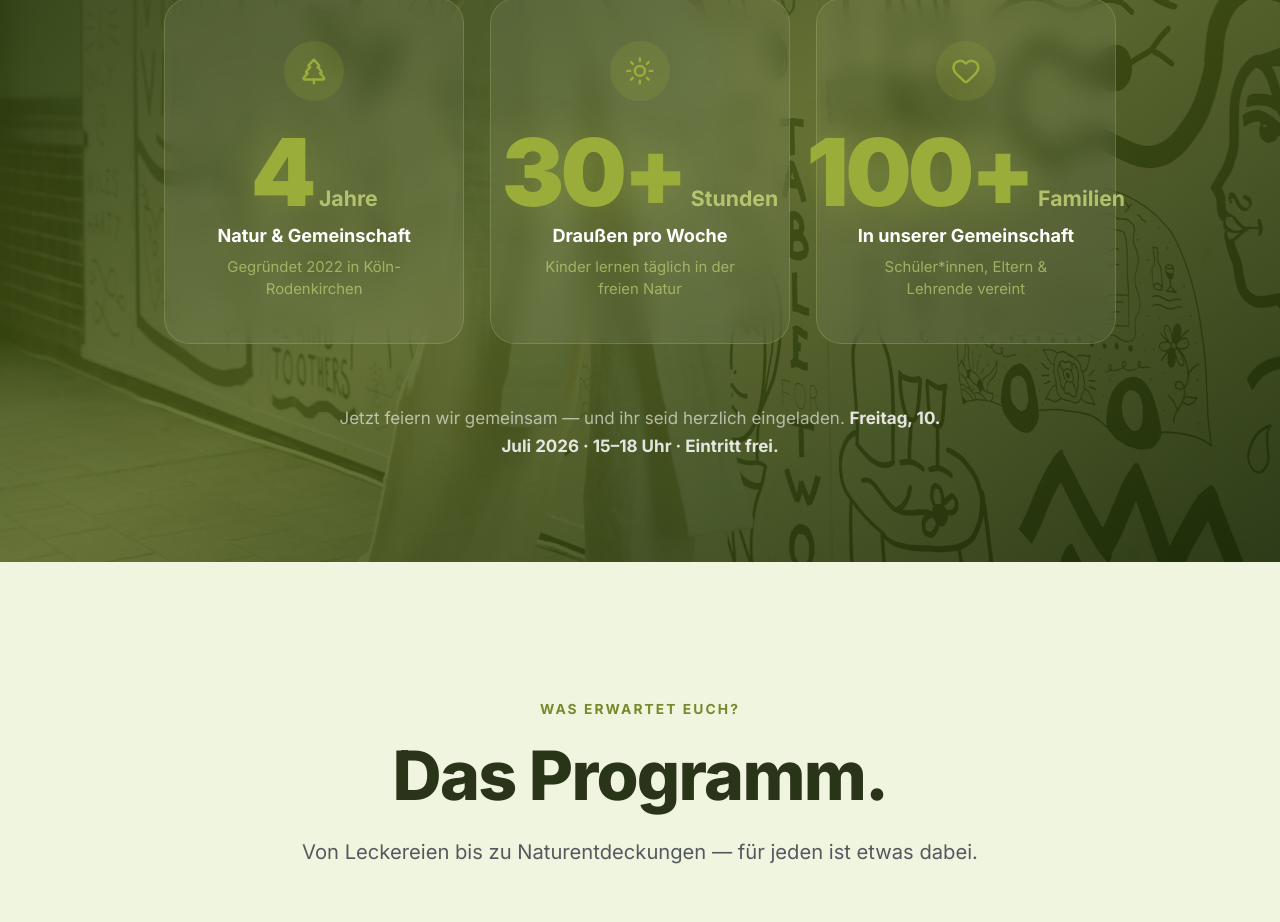
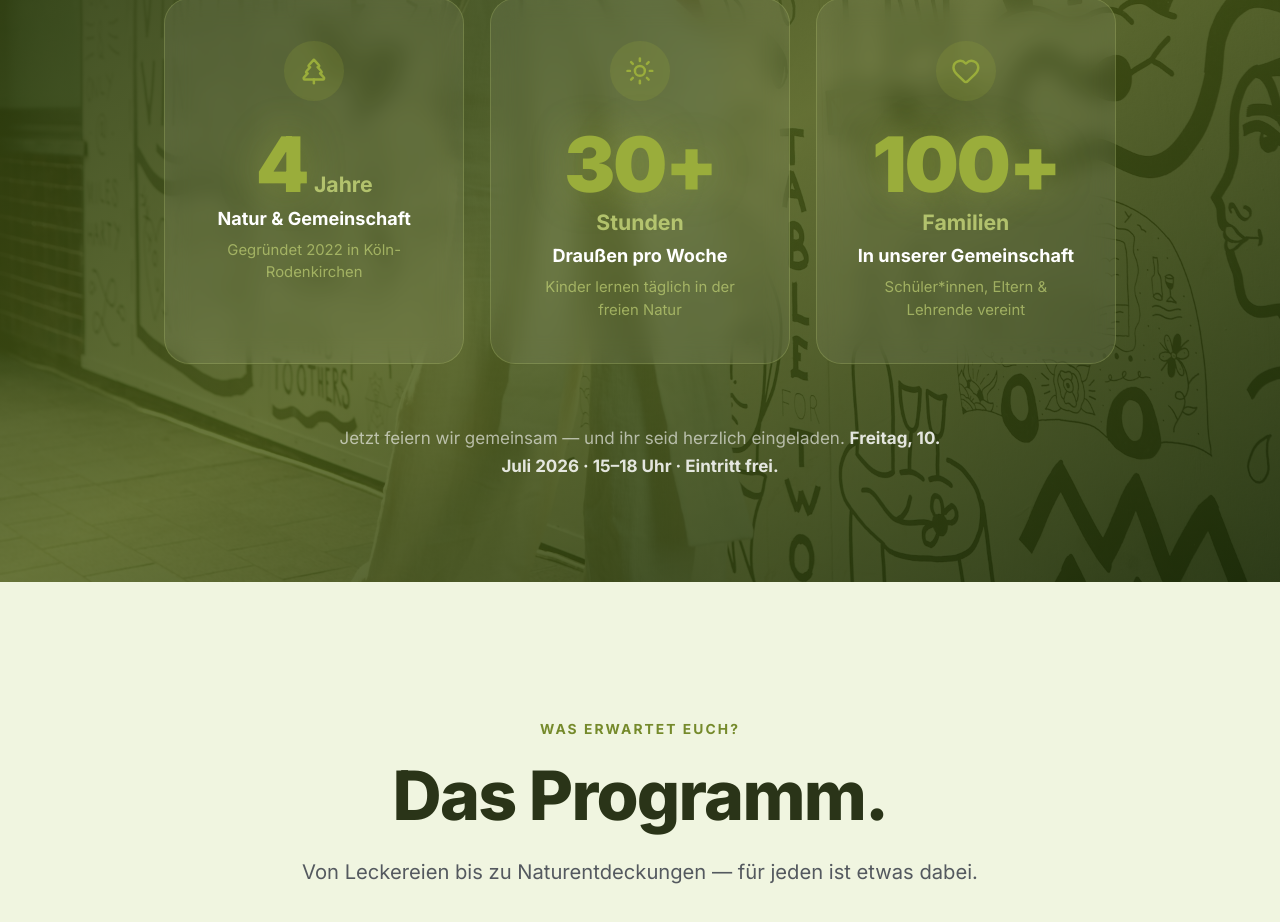
Before and after one commit to Cassiexoxo92/sommerfest-fns-koeln, a Next.js app: page / in a window 1280 px wide. Shown: the part 2180-3102 px from the top of the page. Built offline with nearby package versions, Linux system fonts and the light colour scheme.

Commit message:
fix: prevent Stats number/unit overflow — wrap unit below number on narrow cards, 3-col only at md

```diff
--- a/src/components/Stats.tsx
+++ b/src/components/Stats.tsx
@@ -53,7 +53,7 @@ export function Stats() {
         </div>
 
         {/* Stats grid */}
-        <div className="grid grid-cols-1 sm:grid-cols-3 gap-6"
+        <div className="grid grid-cols-1 md:grid-cols-3 gap-6"
           style={{ maxWidth: "56rem", marginInline: "auto" }}>
           {STATS.map((s, i) => (
             <motion.div key={s.label}
@@ -68,14 +68,16 @@ export function Stats() {
                   justifyContent: "center", marginBottom: "1.5rem" }}>
                 <s.Icon style={{ width: "1.75rem", height: "1.75rem", color: "#9aad3b" }} aria-hidden="true" />
               </div>
-              {/* Big number */}
-              <div style={{ display: "flex", alignItems: "baseline", gap: "0.375rem", marginBottom: "0.25rem" }}>
-                <span style={{ fontSize: "clamp(3.5rem,8vw,5.5rem)", fontWeight: 900,
-                    lineHeight: 1, color: "#9aad3b", letterSpacing: "-0.04em",
+              {/* Big number — wraps the unit below on narrow cards so it never clips */}
+              <div style={{ display: "flex", alignItems: "baseline", justifyContent: "center",
+                  flexWrap: "wrap", gap: "0.125rem 0.4rem", marginBottom: "0.25rem", maxWidth: "100%" }}>
+                <span style={{ fontSize: "clamp(3rem,6vw,4.5rem)", fontWeight: 900,
+                    lineHeight: 1, color: "#9aad3b", letterSpacing: "-0.03em",
                     textShadow: "0 0 40px rgba(154,173,59,0.4)" }}>
                   {s.number}
                 </span>
-                <span style={{ fontSize: "1.25rem", fontWeight: 700, color: "rgba(200,216,122,0.8)" }}>
+                <span style={{ fontSize: "1.25rem", fontWeight: 700, color: "rgba(200,216,122,0.8)",
+                    whiteSpace: "nowrap" }}>
                   {s.unit}
                 </span>
               </div>
```
